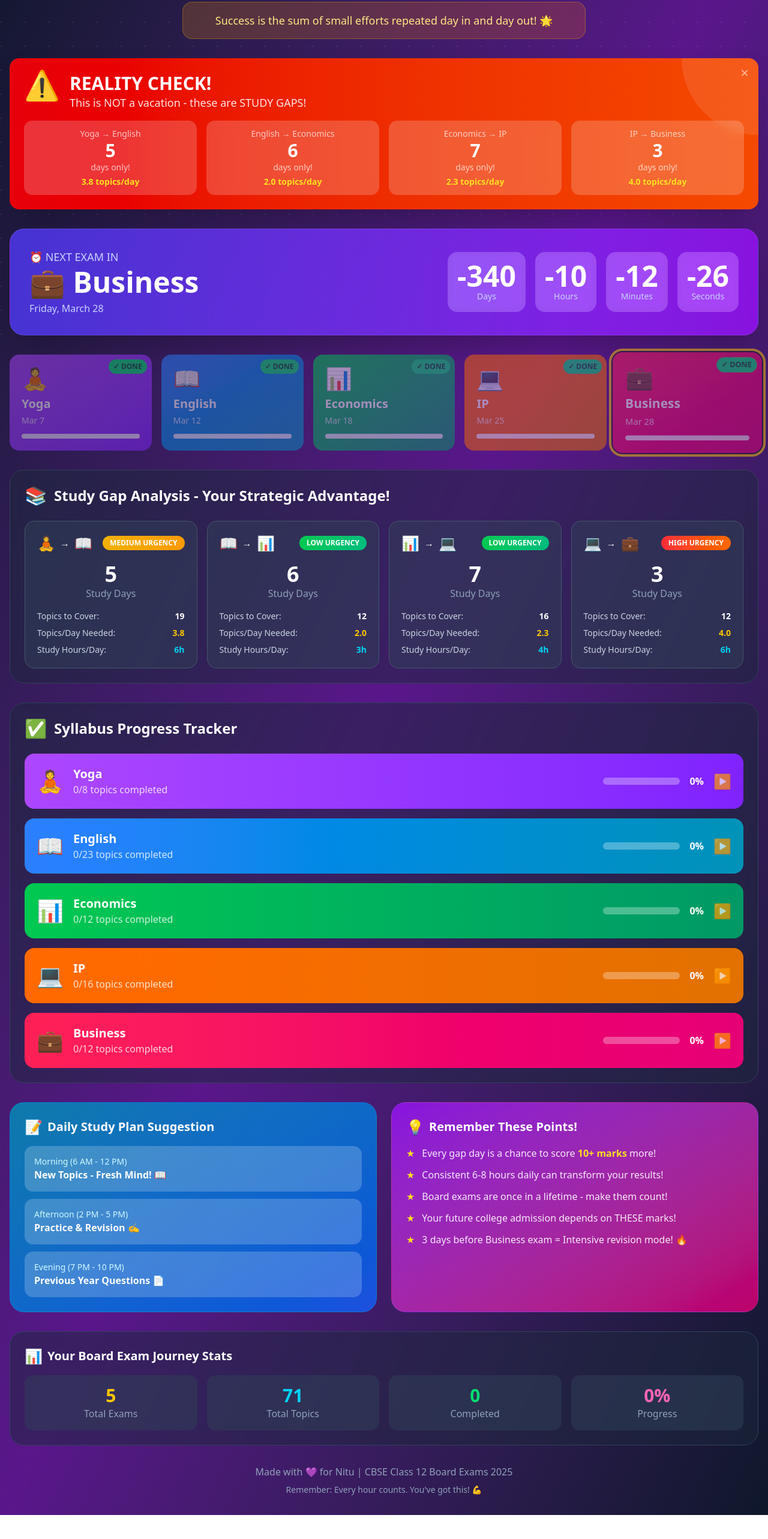
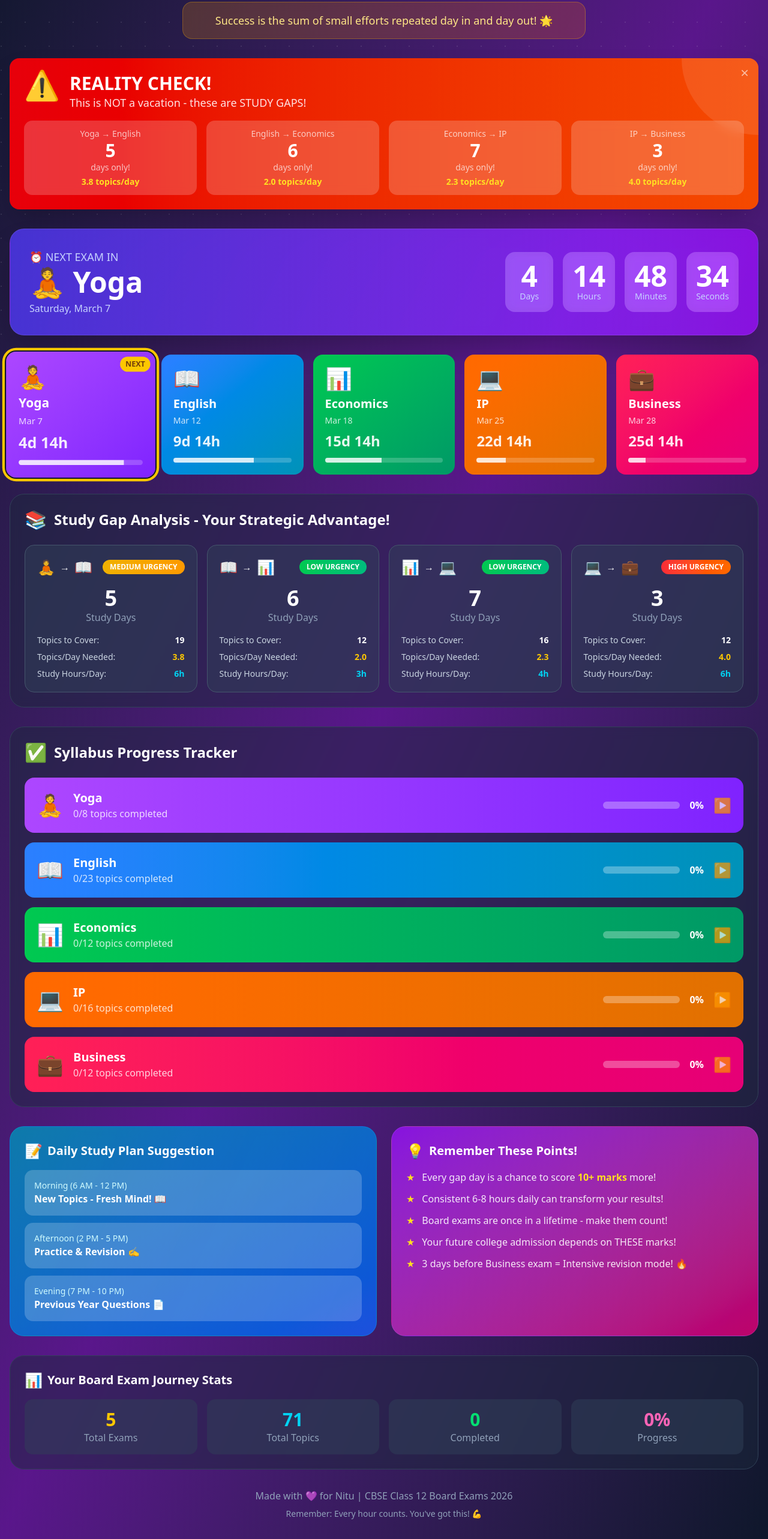
Before and after one commit to drrhp0906-dot/index, a Next.js app: page / in a window 1280 px wide. Shown: the part 205-2770 px from the top of the page at 60% size. Before the commit the page ends 2730 px from the top, so only its background shows below. Built offline with nearby package versions, Linux system fonts and the light colour scheme.

Commit message:
Update page.tsx

```diff
--- a/src/app/page.tsx
+++ b/src/app/page.tsx
@@ -7,7 +7,7 @@ const exams = [
   {
     id: 1,
     name: 'Yoga',
-    date: new Date('2025-03-07T10:30:00'),
+    date: new Date('2026-03-07T10:30:00'),
     color: 'from-purple-500 to-violet-600',
     bgColor: 'bg-purple-50',
     borderColor: 'border-purple-300',
@@ -21,7 +21,7 @@ const exams = [
   {
     id: 2,
     name: 'English',
-    date: new Date('2025-03-12T10:30:00'),
+    date: new Date('2026-03-12T10:30:00'),
     color: 'from-blue-500 to-cyan-600',
     bgColor: 'bg-blue-50',
     borderColor: 'border-blue-300',
@@ -37,7 +37,7 @@ const exams = [
   {
     id: 3,
     name: 'Economics',
-    date: new Date('2025-03-18T10:30:00'),
+    date: new Date('2026-03-18T10:30:00'),
     color: 'from-green-500 to-emerald-600',
     bgColor: 'bg-green-50',
     borderColor: 'border-green-300',
@@ -51,7 +51,7 @@ const exams = [
   {
     id: 4,
     name: 'IP',
-    date: new Date('2025-03-25T10:30:00'),
+    date: new Date('2026-03-25T10:30:00'),
     color: 'from-orange-500 to-amber-600',
     bgColor: 'bg-orange-50',
     borderColor: 'border-orange-300',
@@ -67,7 +67,7 @@ const exams = [
   {
     id: 5,
     name: 'Business',
-    date: new Date('2025-03-28T10:30:00'),
+    date: new Date('2026-03-28T10:30:00'),
     color: 'from-rose-500 to-pink-600',
     bgColor: 'bg-rose-50',
     borderColor: 'border-rose-300',
@@ -525,7 +525,7 @@ export default function Home() {
 
         {/* Footer */}
         <footer className="text-center mt-8 text-slate-400">
-          <p>Made with 💜 for Nitu | CBSE Class 12 Board Exams 2025</p>
+          <p>Made with 💜 for Nitu | CBSE Class 12 Board Exams 2026</p>
           <p className="text-sm mt-2">Remember: Every hour counts. You've got this! 💪</p>
         </footer>
       </div>
```
